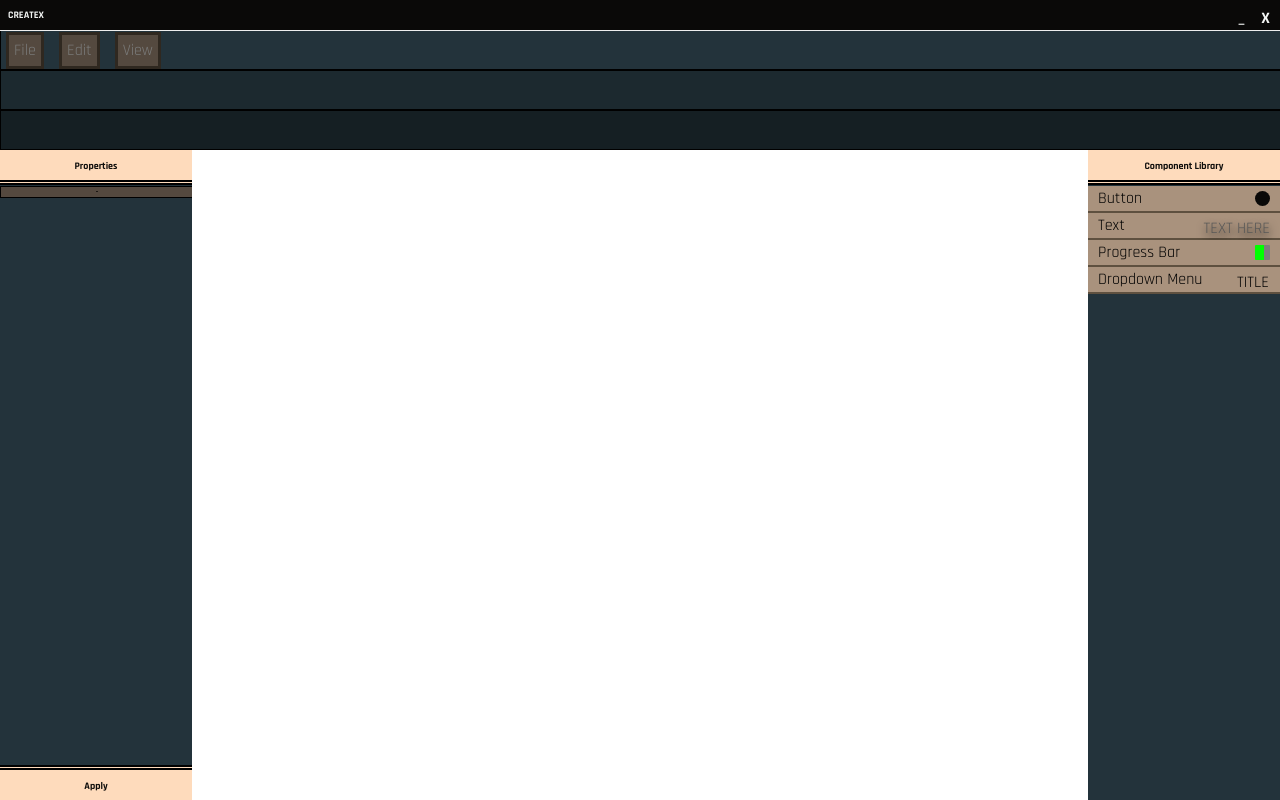
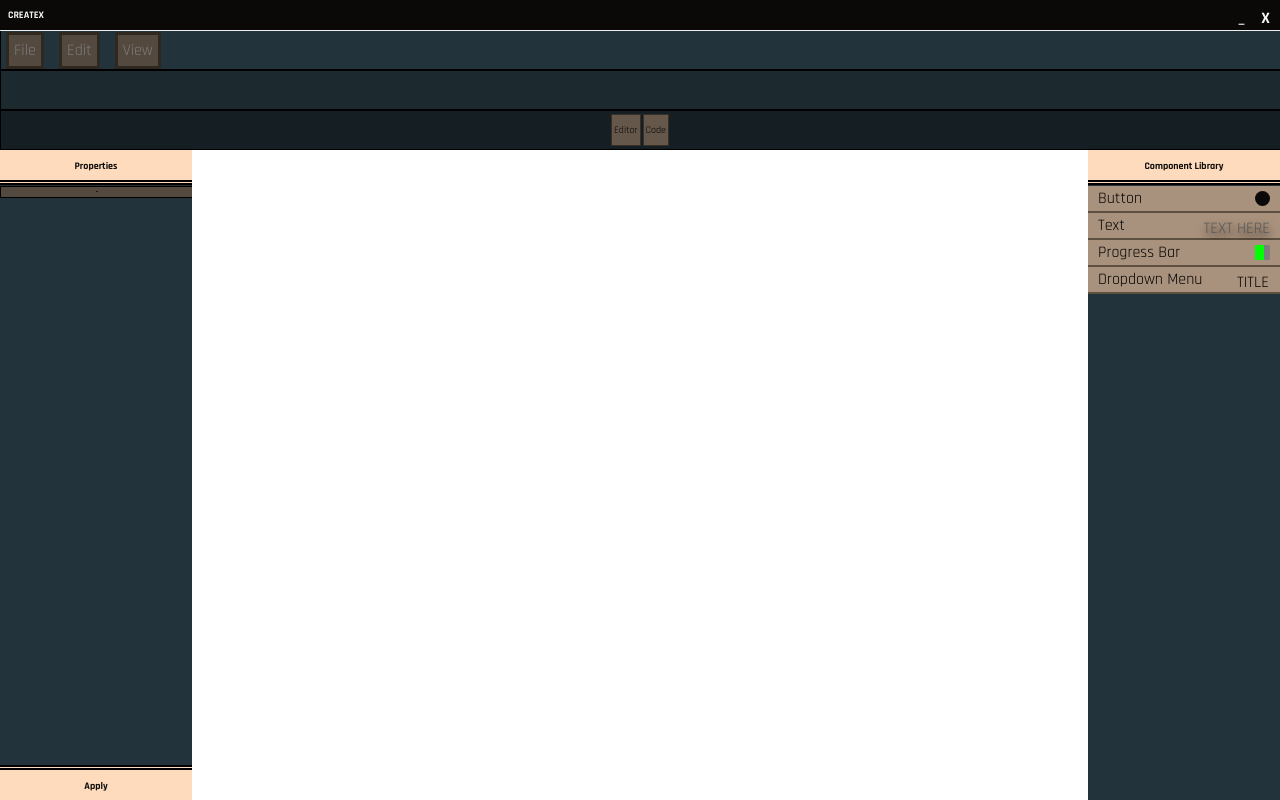
Before and after one commit to kty990/createx, an Electron app: page dist/html/index.html in a window 1280 px wide. Drawn offline with Linux system fonts and the light colour scheme; a web font is replaced by a local one.

Commit message:
Bug fixes + Visual Changes

```diff
--- a/dist/css/program.css
+++ b/dist/css/program.css
@@ -81,12 +81,39 @@ body {
     margin: 0;
 }
 
-#toolbars>#components {
-    filter: brightness(0.8);
+#toolbars>#tabs {
+    filter: brightness(0.6);
+    display: flex;
+    justify-content: center;
+    align-items: center;
+}
+
+#tabs>div {
+    display: flex;
+    align-items: center;
+    justify-content: center;
+    background-color: var(--interaction);
+    border-color: var(--interaction-border);
+    border-style: solid;
+    border-width: 1px;
+    margin-right: 2px;
+    height: 80%;
+    width: fit-content;
+    padding-left: 2px;
+    padding-right: 2px;
+}
+
+#tabs>div:hover {
+    opacity: 0.5;
+    cursor: pointer;
+}
+
+#tabs>div>p {
+    font-size: 10px;
 }
 
 #toolbars>#animation {
-    filter: brightness(0.6);
+    filter: brightness(0.8);
 }
 
 #componentlibrary {
--- a/dist/html/index.html
+++ b/dist/html/index.html
@@ -34,12 +34,17 @@
             </div>
         </div>
 
-        <div id="components">
+        <div id="animation">
 
         </div>
 
-        <div id="animation">
-
+        <div id="tabs">
+            <div>
+                <p>Editor</p>
+            </div>
+            <div>
+                <p>Code</p>
+            </div>
         </div>
     </div>
 
--- a/dist/js/home.js
+++ b/dist/js/home.js
@@ -262,12 +262,12 @@ const properties = {
     'y': new Property('Y', 'number', ['*']),
     'width': new Property('Width', 'number', ['*']),
     'height': new Property('Height', 'number', ['*']),
-    'progress': new Property('Progress', 'number', ['Progress Bar']),
-    'addDropdown': new Property('Add Option', 'button', ['Dropdown Menu'], (event) => {
+    'progress': new Property('Progress', 'number', ['ProgressBar']),
+    'addDropdown': new Property('Add Option', 'button', ['DropdownMenu'], (event) => {
         const component = selectedElement.comp;
         component.addDropdown();
     }),
-    'removeDropdown': new Property('Remove Option', 'button', ['Dropdown Menu'], (event) => {
+    'removeDropdown': new Property('Remove Option', 'button', ['DropdownMenu'], (event) => {
         const component = selectedElement.comp;
         component.removeDropdown();
     })
@@ -400,7 +400,7 @@ for (let component of library) {
                 }
                 displayedProperties = [];
                 for (const [name, p] of Object.entries(properties)) {
-                    if (p.isAllowed(c.name)) {
+                    if (p.isAllowed(getTypeOf(c))) {
                         let tmp = p.createElement();
                         displayedProperties.push({ name: name, element: tmp });
                         switch (name) {
@@ -526,6 +526,3 @@ propertyApply.addEventListener("click", () => {
 
     }
 })
-
-
-// Load elements from save
```
